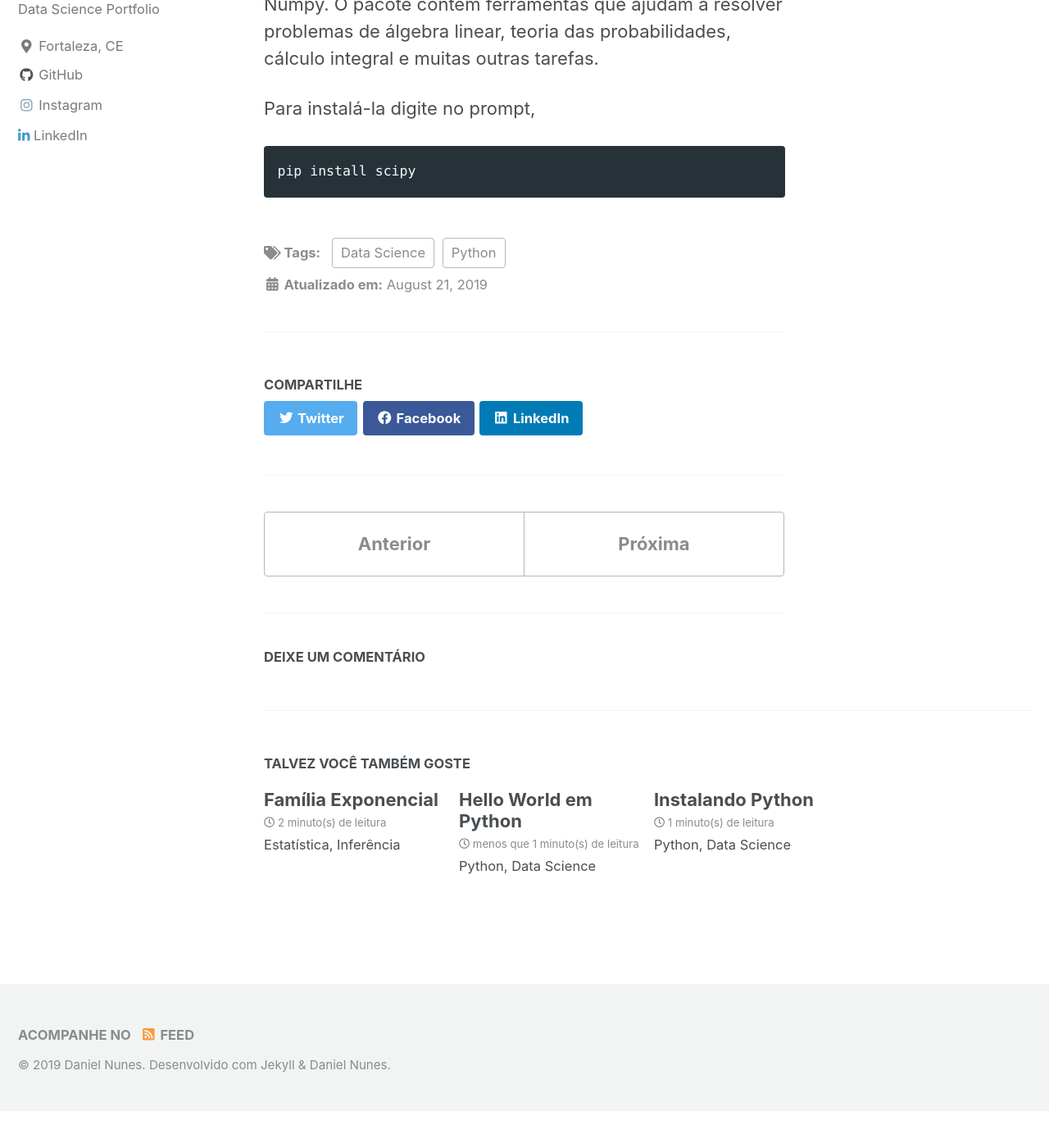
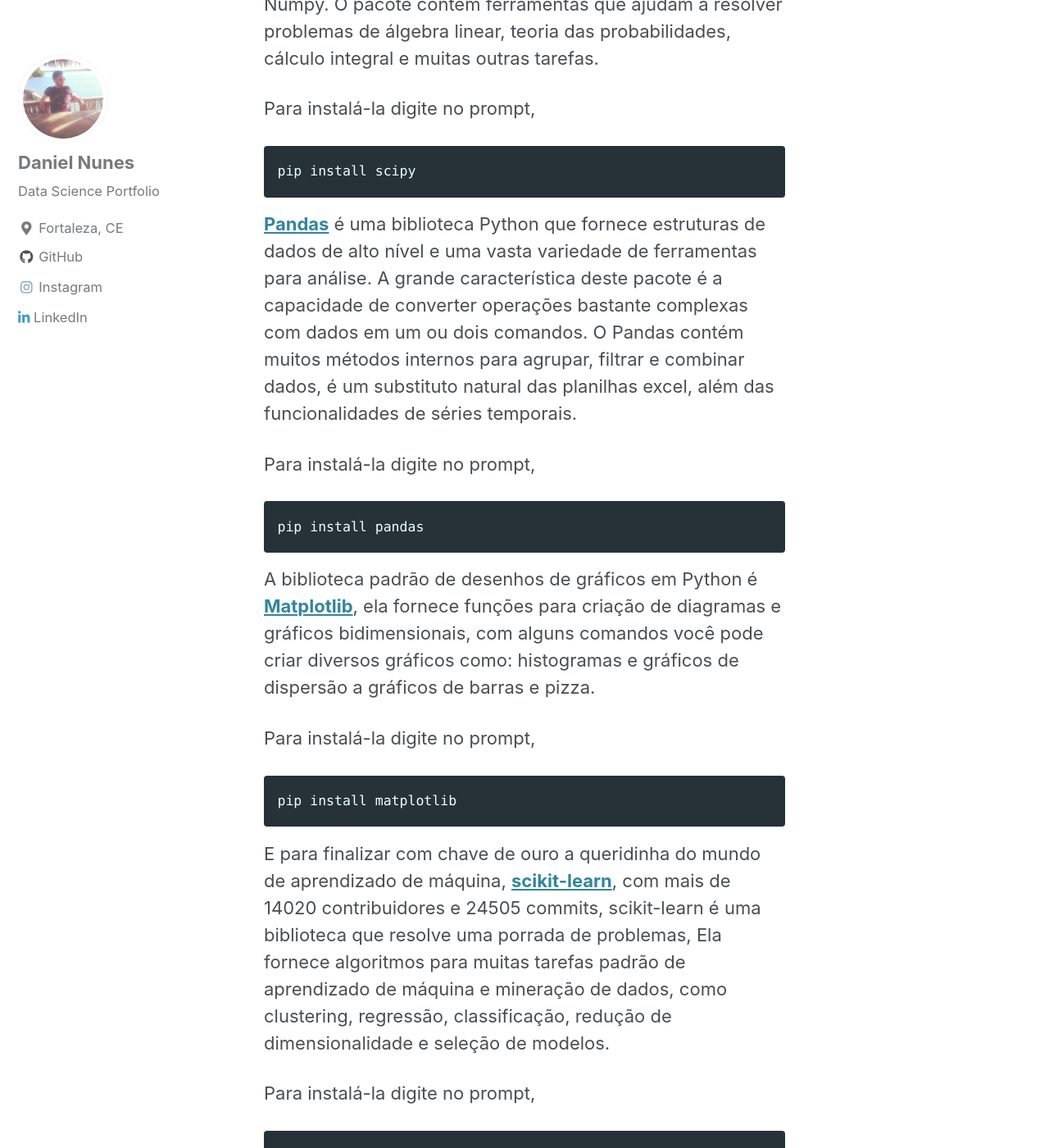
Before and after one commit to danielmnunes/danielmnunes.github.io, a Jekyll site: the page built from _posts/2019-09-19-top3-bibs-python.md, in a window 1280 px wide and 1400 px high, scrolled down 1508 px. Shown: the whole window at 82% size. Built offline with Jekyll 4.4.1, drawn with Linux system fonts in a browser that asks for light colours; cached includes are drawn as plain includes; nearby versions of some CDN libraries; comment, search, counter and statistics services are not loaded; before the commit the page ends 2862 px from its top, so only the background shows below that; some of the changed text lies outside the part shown.

Commit message:
Update 2019-09-19-top3-bibs-python.md

````diff
--- a/_posts/2019-09-19-top3-bibs-python.md
+++ b/_posts/2019-09-19-top3-bibs-python.md
@@ -31,3 +31,35 @@ Para instalá-la digite no prompt,
 ```sh
 pip install scipy
 ```
+
+[**Pandas**](https://pandas.pydata.org/) é uma biblioteca Python que fornece estruturas de dados de alto nível e uma vasta variedade de ferramentas para análise. A grande característica deste pacote é a capacidade de converter operações bastante complexas com dados em um ou dois comandos. O Pandas contém muitos métodos internos para agrupar, filtrar e combinar dados, é um substituto natural das planilhas excel, além das funcionalidades de séries temporais.
+
+Para instalá-la digite no prompt,
+
+```sh
+pip install pandas
+```
+
+A biblioteca padrão de desenhos de gráficos em Python é [**Matplotlib**](https://matplotlib.org/), ela fornece funções para criação de diagramas e gráficos bidimensionais, com alguns comandos você pode criar diversos gráficos como: histogramas e gráficos de dispersão a gráficos de barras e pizza.
+
+Para instalá-la digite no prompt,
+
+```sh
+pip install matplotlib
+```
+
+E para finalizar com chave de ouro a queridinha do mundo de aprendizado de máquina, [**scikit-learn**](https://scikit-learn.org/stable/), com mais de 14020 contribuidores e 24505 commits, scikit-learn é uma biblioteca que resolve uma porrada de problemas, Ela fornece algoritmos para muitas tarefas padrão de aprendizado de máquina e mineração de dados, como clustering, regressão, classificação, redução de dimensionalidade e seleção de modelos.
+
+
+Para instalá-la digite no prompt,
+
+```sh
+pip install scikit-learn
+```
+
+Essa é a lista de biblioteca que recomendo para quem está iniciando, existe uma vasto acervo de tutorias sobre o uso de cada uma, mas as próprias documentação já estão de bom tamanho, vale uma visita nos sites oficiais.
+
+Você também pode instalar todas as biliotecas da lista através da distribuição Anaconda usando o seguinte [**link**](https://www.anaconda.com/distribution/)
+
+
+No próximos posts vou mostrar como usar com algumas funcionalidades das bibliotecas, até a próxima !!
````
